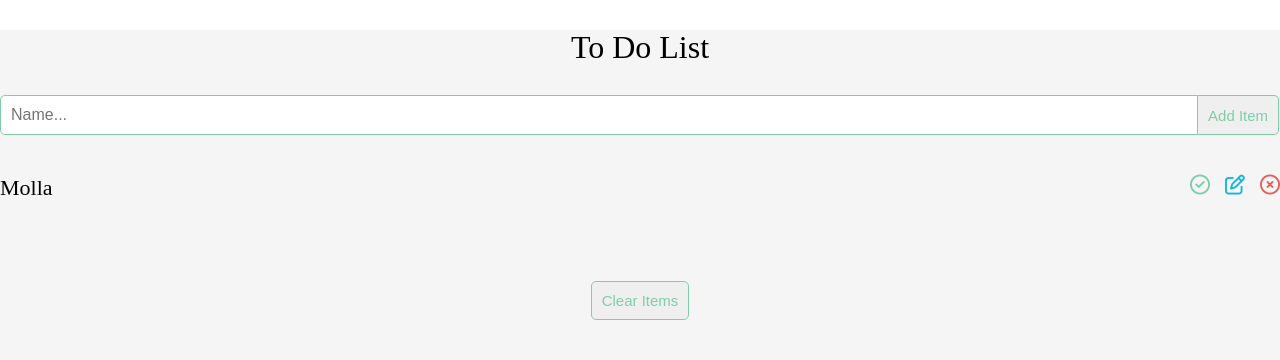
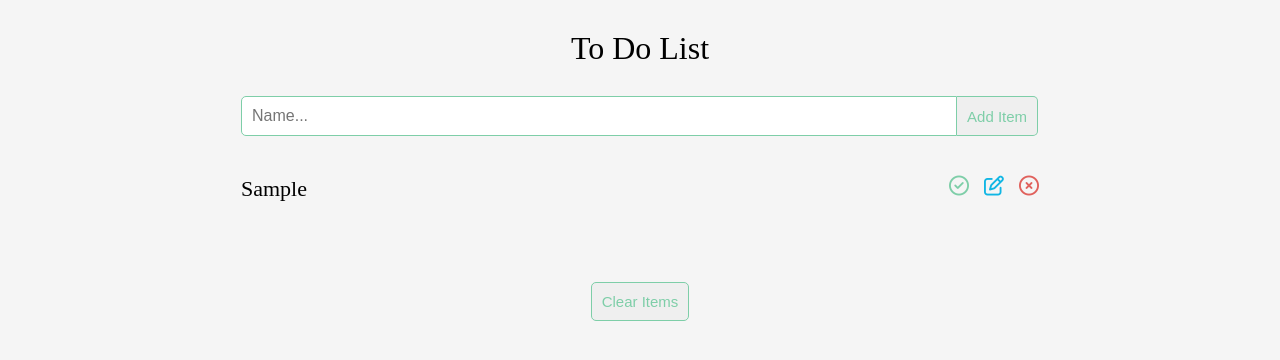
Before and after one commit to arnameti/2_HTML-CSS-JS_ToDoList, a website built with Parcel: page index.html in a window 1280 px wide. Both pictures are taken after typing "Sample" into the empty fields and a click on the button "Add Item". Built offline with nearby package versions, Linux system fonts and the light colour scheme.

Commit message:
feat: rendering todo list element

```diff
--- a/index.html
+++ b/index.html
@@ -31,23 +31,7 @@
             <button class="btn form__btn">Add Item</button>
           </form>
         </div>
-        <div class="todo">
-          <li class="todo__item" data-todo>
-            <span class="todo__desc">Molla</span>
-            <!-- prettier-ignore -->
-            <div class="todo__icons">
-              <a href="#" data-btn='check'>
-                <i class="fa-regular fa-circle-check todo__icon todo__icon--check"></i>
-              </a>
-              <a href="#" data-btn='update'>
-                <i class="fa-regular fa-pen-to-square todo__icon todo__icon--update"></i>
-              </a>
-              <a href="#" data-btn='close'>
-                <i class="fa-regular fa-circle-xmark todo__icon todo__icon--close"></i>
-              </a>
-            </div>
-          </li>
-        </div>
+        <div class="todo" data-todo></div>
         <button class="btn btn-clear">Clear Items</button>
       </div>
     </div>
--- a/src/js/app.js
+++ b/src/js/app.js
@@ -1,8 +1,6 @@
 const App = class {
-  conctainerEL = document.querySelector('[data-container]');
-  formEl = document.querySelector('[data-form]');
+  toDoParentEl = document.querySelector('[data-todo]');
   inputEl = document.querySelector('[data-input]');
-  todoContainer = document.querySelector('[data-todo]');
 
   _inputString;
   _inputStringArray = [];
@@ -23,7 +21,33 @@ const App = class {
     console.log(this._inputStringArray);
   }
 
-  render() {}
+  renderToDo() {
+    let html = '';
+    this._inputStringArray.forEach(string => (html += this._markup(string)));
+
+    this.toDoParentEl.innerHTML = '';
+    this.toDoParentEl.insertAdjacentHTML('afterbegin', html);
+  }
+
+  _markup(string) {
+    return `
+      <li class="todo__item" data-todo>
+        <span class="todo__desc">${string}</span>
+        <!-- prettier-ignore -->
+        <div class="todo__icons">
+          <a href="#" data-btn='check'>
+            <i class="fa-regular fa-circle-check todo__icon todo__icon--check"></i>
+          </a>
+          <a href="#" data-btn='update'>
+            <i class="fa-regular fa-pen-to-square todo__icon todo__icon--update"></i>
+          </a>
+          <a href="#" data-btn='close'>
+            <i class="fa-regular fa-circle-xmark todo__icon todo__icon--close"></i>
+          </a>
+        </div>
+      </li>
+    `;
+  }
 };
 
 export default new App();
--- a/src/js/script.js
+++ b/src/js/script.js
@@ -3,7 +3,6 @@ import app from './app';
 const conctainerEL = document.querySelector('[data-container]');
 const formEl = document.querySelector('[data-form]');
 const inputEl = formEl.querySelector('[data-input]');
-const todoContainer = document.querySelector('[data-todo]');
 
 conctainerEL.addEventListener('click', function () {});
 
@@ -12,4 +11,5 @@ formEl.addEventListener('submit', function (e) {
 
   const inputString = inputEl.value;
   app.getInputString(inputString);
+  app.renderToDo();
 });
--- a/src/sass/layout/_todo.scss
+++ b/src/sass/layout/_todo.scss
@@ -1,9 +1,9 @@
 @use '../util' as u;
 
-.todo-container {
+.container {
+  border: 1px solid var(--clr-whitesmoke);
   width: min(100% - u.rem(40), u.rem(800));
   margin-inline: auto;
-  border: 1px solid var(--clr-whitesmoke);
 }
 
 .heading-1 {
@@ -44,6 +44,7 @@
   &__item {
     display: flex;
     justify-content: space-between;
+    margin-bottom: u.rem(20);
   }
 
   &__desc {
```
